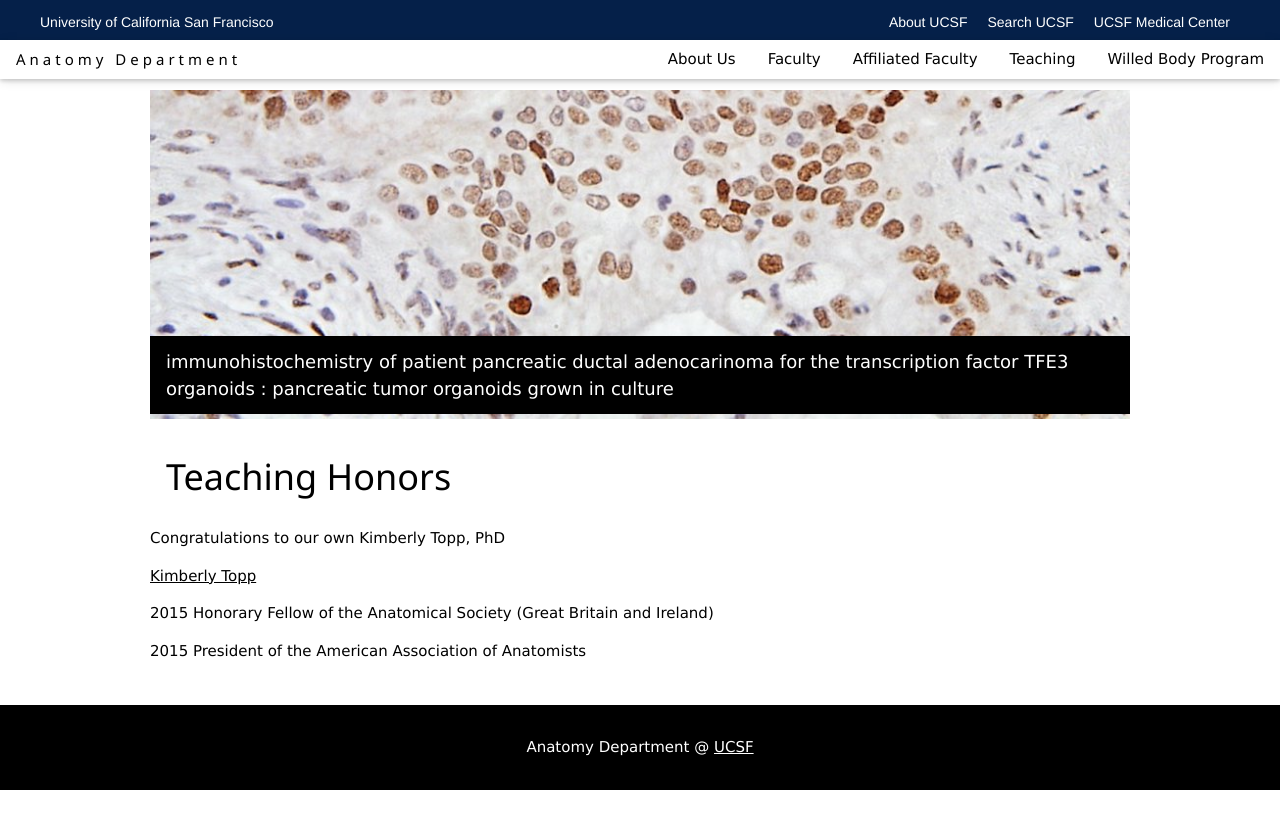
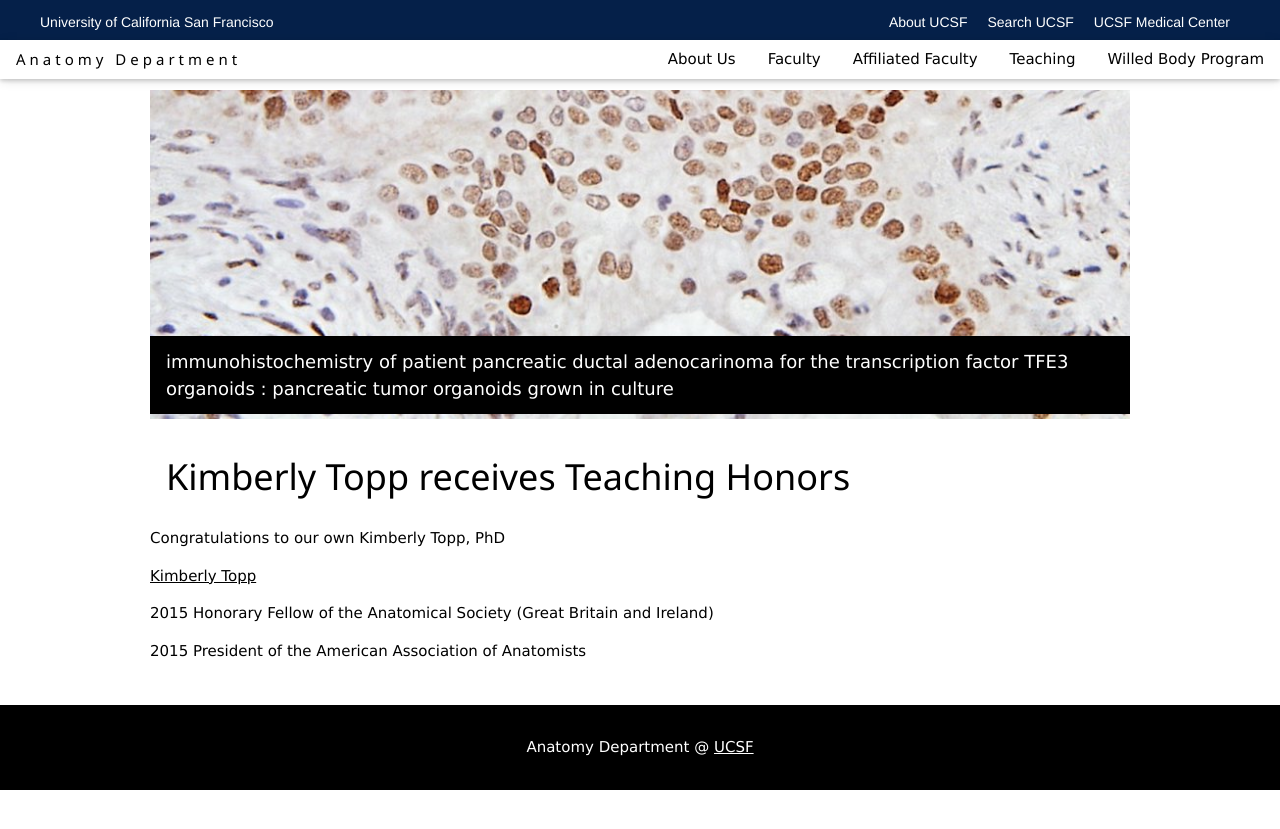
Before and after one commit to UCSF-Anatomy/anat-jekyll-2017, a Jekyll site: the page built from _posts/news/2015-06-01-topp.markdown, in a window 1280 px wide. Shown: the top 829 px of the page. Built offline with Jekyll 4.4.1, drawn with Linux system fonts in a browser that asks for light colours; nearby versions of some CDN libraries.

Commit message:
updates
Added after new sync

```diff
--- a/_posts/news/2015-06-01-topp.markdown
+++ b/_posts/news/2015-06-01-topp.markdown
@@ -1,6 +1,6 @@
 ---
 layout: page
-title:  "Teaching Honors"
+title:  "Kimberly Topp receives Teaching Honors"
 date:   2015-01-01 12:53:00
 categories: news
 published: true
--- a/_posts/news/2016-09-01-harmon.markdown
+++ b/_posts/news/2016-09-01-harmon.markdown
@@ -1,6 +1,6 @@
 ---
 layout: page
-title:  "2016 Excellence in Teaching Award from the Academy of Medical Educators"
+title:  "Derek Harmon awarded 2016 Excellence in Teaching Award from the Academy of Medical Educators"
 date:   2016-08-10 13:53:00
 categories: news
 published: true
```
